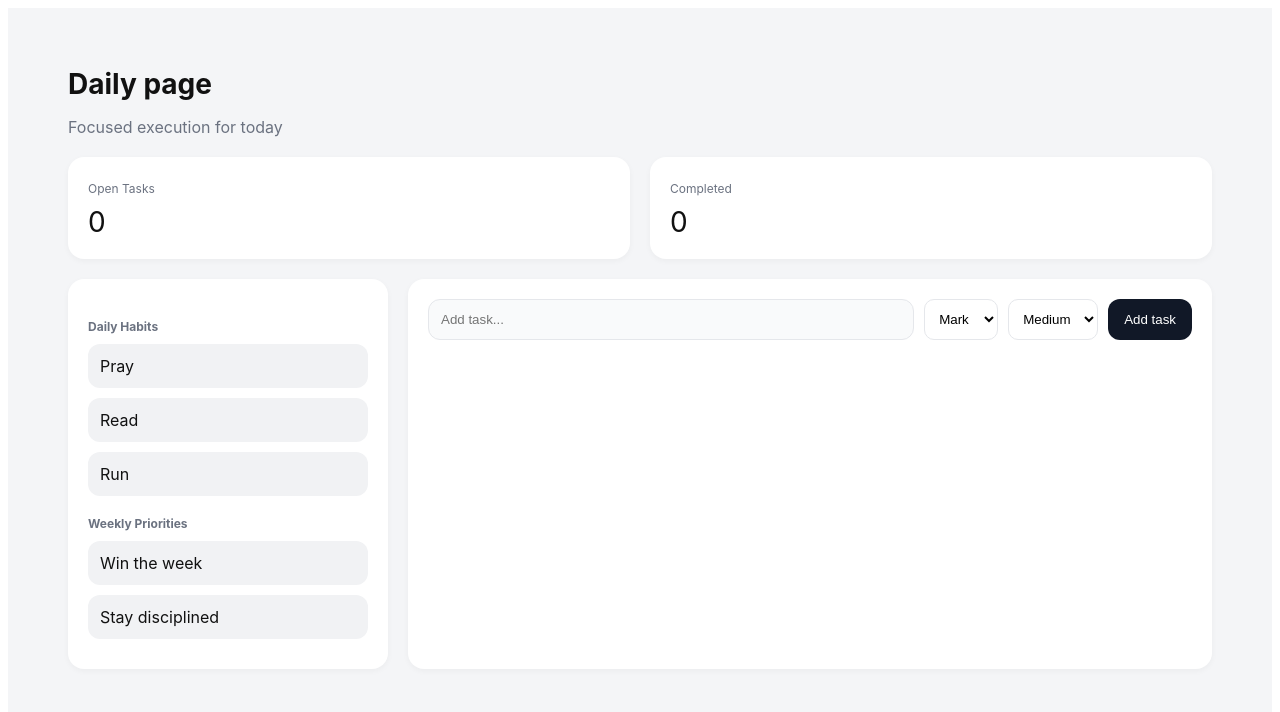
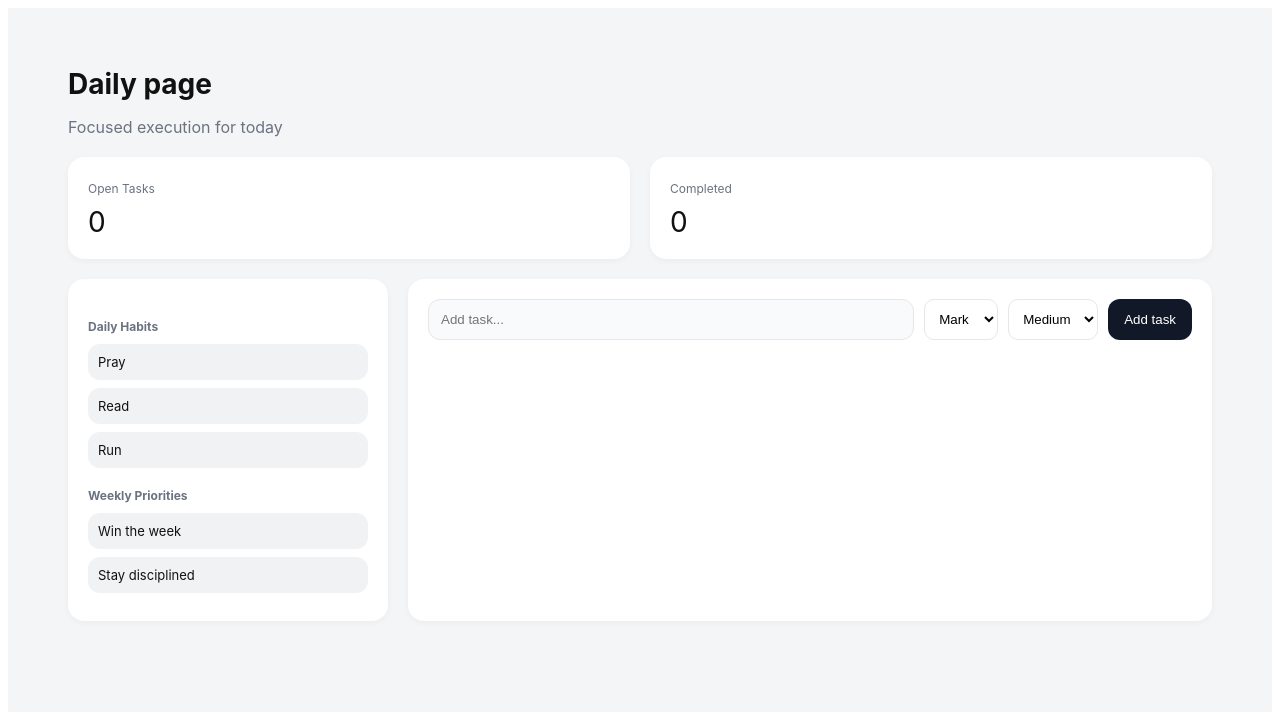
Before and after one commit to nikitaline-code/nl-operating-system, a Next.js app: page /tasks in a window 1280 px wide. Shown: the top 712 px of the page. Built offline with nearby package versions, Linux system fonts and the light colour scheme.

Commit message:
Update tasks.js

```diff
--- a/pages/tasks.js
+++ b/pages/tasks.js
@@ -261,12 +261,14 @@ const styles = {
     marginTop: 20,
   },
 
+  /* 🔥 UPDATED HABIT STYLE */
   habit: {
     background: "#f1f2f4",
-    padding: 12,
+    padding: 10,
     borderRadius: 12,
-    marginBottom: 10,
+    marginBottom: 8,
     cursor: "pointer",
+    fontSize: 13,
   },
 
   inputRow: {
```
